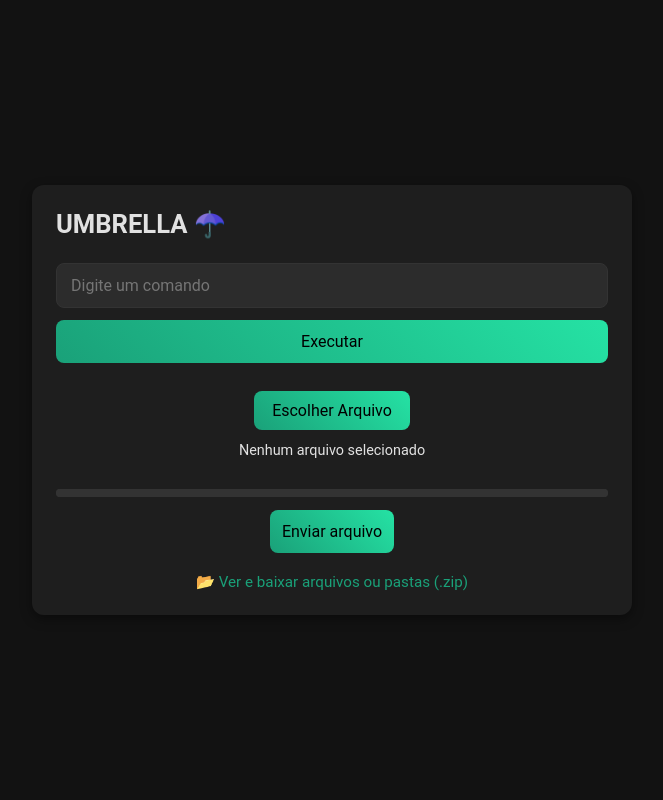
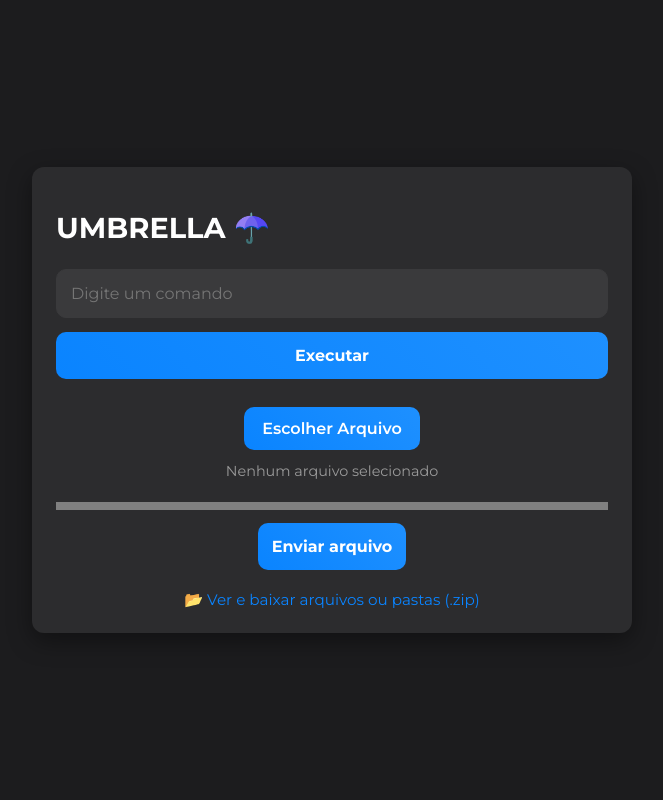
Before and after one commit to codigoonline/WebShellLite, a Flask app: page / in a window 1280 px wide. Shown: the whole page, without its empty margins (308-971 px from the left). Run offline with Flask 3, Linux system fonts and the light colour scheme; data that the repository does not hold is empty.

Commit message:
Add files via upload

```diff
--- a/templates/index.html
+++ b/templates/index.html
@@ -1,74 +1,149 @@
 <!DOCTYPE html>
 <html lang="pt-BR">
 <head>
-<meta charset="UTF-8">
-<meta name="viewport" content="width=device-width,initial-scale=1">
+<meta charset="UTF-8" />
+<meta name="viewport" content="width=device-width, initial-scale=1" />
 <title>UMBRELLA ☂️</title>
+<link href="https://fonts.googleapis.com/css2?family=Montserrat:wght@400;600;700&display=swap" rel="stylesheet" />
 <style>
-:root{
-  --grad-start:#1aa179;
-  --grad-end:#25e2a4;
-  --bg:#121212;
-  --surface:#1e1e1e;
-  --on-surface:#ffffffde;
-  --border:#333;
+:root {
+  --blue-start: #0a84ff;
+  --blue-end: #1e90ff;
+  --bg: #1c1c1e;
+  --surface: #2c2c2e;
+  --text: #ffffff;
+  --text-muted: #9a9a9a;
+  --border: #3a3a3c;
 }
-*{box-sizing:border-box;font-family:Roboto,Arial,sans-serif;}
-body{
-  margin:0;background:var(--bg);display:flex;align-items:center;justify-content:center;
-  min-height:100vh;padding:16px;color:var(--on-surface);
+
+* {
+  box-sizing: border-box;
+  font-family: 'Montserrat', sans-serif;
 }
-.card{
-  background:var(--surface);width:100%;max-width:600px;border-radius:12px;
-  box-shadow:0 4px 12px rgba(0,0,0,.4);padding:24px;
+
+body {
+  margin: 0;
+  background: var(--bg);
+  color: var(--text);
+  min-height: 100vh;
+  display: flex;
+  align-items: center;
+  justify-content: center;
+  padding: 16px;
 }
-h1{margin:0 0 24px;font-size:1.6rem;}
-form{display:flex;flex-direction:column;gap:12px;}
-input[type=text]{
-  padding:12px 14px;font-size:1rem;border:1px solid var(--border);
-  border-radius:8px;background:#2c2c2c;color:var(--on-surface);
+
+.card {
+  background: var(--surface);
+  border-radius: 12px;
+  width: 100%;
+  max-width: 600px;
+  padding: 24px;
+  box-shadow: 0 8px 24px rgba(0,0,0,0.4);
 }
-.btn{
-  padding:12px;font-size:1rem;border:none;border-radius:8px;
-  background:linear-gradient(45deg,var(--grad-start),var(--grad-end));
-  color:#000;cursor:pointer;transition:opacity .3s;
+
+h1 {
+  font-size: 1.8rem;
+  font-weight: 700;
+  color: var(--text);
+  margin-bottom: 24px;
 }
-.btn:hover{opacity:.9;}
-.upload-wrapper{
-  margin-top:28px;display:flex;flex-direction:column;align-items:center;gap:12px;
+
+form {
+  display: flex;
+  flex-direction: column;
+  gap: 14px;
 }
-label.file-btn{
-  padding:10px 18px;font-size:1rem;border-radius:8px;cursor:pointer;
-  background:linear-gradient(45deg,var(--grad-start),var(--grad-end));color:#000;
+
+input[type="text"] {
+  padding: 14px;
+  font-size: 1rem;
+  border-radius: 10px;
+  background: #3a3a3c;
+  border: 1px solid var(--border);
+  color: var(--text);
 }
-label.file-btn:hover{opacity:.9;}
-input[type=file]{display:none;}
-#fileName{font-size:.9rem;color:var(--on-surface);word-break:break-all;text-align:center;}
-pre{
-  background:#0f0f0f;color:#00ff00;padding:12px;border-radius:8px;
-  overflow:auto;max-height:40vh;white-space:pre-wrap;margin-top:16px;
+
+input[type="file"] {
+  display: none;
 }
-.files-link{
-  margin-top:20px;display:block;text-align:center;font-size:.95rem;
-  color:#1aa179;text-decoration:none;cursor:pointer;
+
+label.file-btn {
+  background: linear-gradient(45deg, var(--blue-start), var(--blue-end));
+  color: #fff;
+  padding: 12px 18px;
+  border-radius: 10px;
+  font-weight: 600;
+  text-align: center;
+  cursor: pointer;
+  transition: opacity 0.3s;
 }
-.files-link:hover{color:#25e2a4;}
+label.file-btn:hover {
+  opacity: 0.9;
+}
+
+button {
+  padding: 14px;
+  font-size: 1rem;
+  border: none;
+  border-radius: 10px;
+  background: linear-gradient(45deg, var(--blue-start), var(--blue-end));
+  color: #fff;
+  font-weight: 700;
+  cursor: pointer;
+  transition: all 0.3s;
+}
+button:hover {
+  opacity: 0.9;
+}
+
+pre {
+  background: #111;
+  color: #00ff9f;
+  padding: 14px;
+  border-radius: 10px;
+  white-space: pre-wrap;
+  overflow-x: auto;
+  max-height: 300px;
+}
+
+.upload-wrapper {
+  margin-top: 28px;
+  display: flex;
+  flex-direction: column;
+  align-items: center;
+  gap: 12px;
+}
+
+#fileName {
+  font-size: 0.9rem;
+  color: var(--text-muted);
+  word-break: break-word;
+  text-align: center;
+}
+
+.files-link {
+  display: block;
+  text-align: center;
+  margin-top: 20px;
+  font-size: 0.95rem;
+  color: var(--blue-start);
+  text-decoration: none;
+}
+.files-link:hover {
+  color: var(--blue-end);
+}
+
 .progress-wrapper {
   width: 100%;
-    margin-top: 8px;
 }
 #uploadProgress {
   width: 100%;
   height: 8px;
-    border-radius: 4px;
-    background: #333;
-}
-#uploadProgress::-webkit-progress-bar {
-    background: #333;
+  background: var(--border);
   border-radius: 4px;
 }
 #uploadProgress::-webkit-progress-value {
-    background: linear-gradient(45deg, var(--grad-start), var(--grad-end));
+  background: linear-gradient(45deg, var(--blue-start), var(--blue-end));
   border-radius: 4px;
 }
 </style>
@@ -79,35 +154,32 @@ pre{
 
     <form id="cmdForm">
       <datalist id="history"></datalist>
-    <input type="text" id="cmdInput" placeholder="Digite um comando" required list="history">
-    <button type="submit" class="btn">Executar</button>
+      <input type="text" id="cmdInput" placeholder="Digite um comando" required list="history" />
+      <button type="submit">Executar</button>
       <pre id="output" style="display:none;"></pre>
     </form>
 
     <form id="uploadForm" class="upload-wrapper" enctype="multipart/form-data">
       <label class="file-btn">
         Escolher Arquivo
-      <input type="file" id="fileInput" name="file" required>
+        <input type="file" id="fileInput" name="file" required />
       </label>
       <div id="fileName">Nenhum arquivo selecionado</div>
       <div class="progress-wrapper">
         <progress id="uploadProgress" value="0" max="100"></progress>
       </div>
-    <button type="submit" class="btn">Enviar arquivo</button>
+      <button type="submit">Enviar arquivo</button>
     </form>
 
     <a href="/files" class="files-link">📂 Ver e baixar arquivos ou pastas (.zip)</a>
   </div>
 
   <script>
-// Carregar histórico ao iniciar
   async function loadHistory() {
     const res = await fetch('/history');
     const data = await res.json();
     const history = data.history || [];
     const datalist = document.getElementById('history');
-
-    // Limpar e adicionar histórico
     datalist.innerHTML = '';
     history.forEach(cmd => {
       const option = document.createElement('option');
@@ -129,12 +201,10 @@ document.getElementById('cmdForm').addEventListener('submit', async e => {
       const r = await fetch('/run', {
         method: 'POST',
         headers: {'Content-Type': 'application/json'},
-      body: JSON.stringify({command: cmd})
+        body: JSON.stringify({ command: cmd })
       });
       const d = await r.json();
       out.textContent = d.output || '';
-
-    // Recarregar histórico após comando
       await loadHistory();
     } catch (err) {
       out.textContent = 'Erro: ' + err;
@@ -161,13 +231,11 @@ document.getElementById('uploadForm').addEventListener('submit', async e => {
     try {
       const xhr = new XMLHttpRequest();
       xhr.open('POST', '/upload');
-
       xhr.upload.onprogress = function(e) {
         if (e.lengthComputable) {
           progressBar.value = (e.loaded / e.total) * 100;
         }
       };
-
       xhr.onload = function() {
         if (xhr.status === 200) {
           const d = JSON.parse(xhr.responseText);
@@ -176,11 +244,9 @@ document.getElementById('uploadForm').addEventListener('submit', async e => {
           out.textContent = 'Erro: ' + xhr.statusText;
         }
       };
-
       xhr.onerror = function() {
         out.textContent = 'Erro na requisição';
       };
-
       xhr.send(fd);
     } catch (err) {
       out.textContent = 'Erro: ' + err;
```
Also changed, not shown: templates/files.html (+66 -22 lines). Lines whose indentation alone changed are shown as unchanged.
